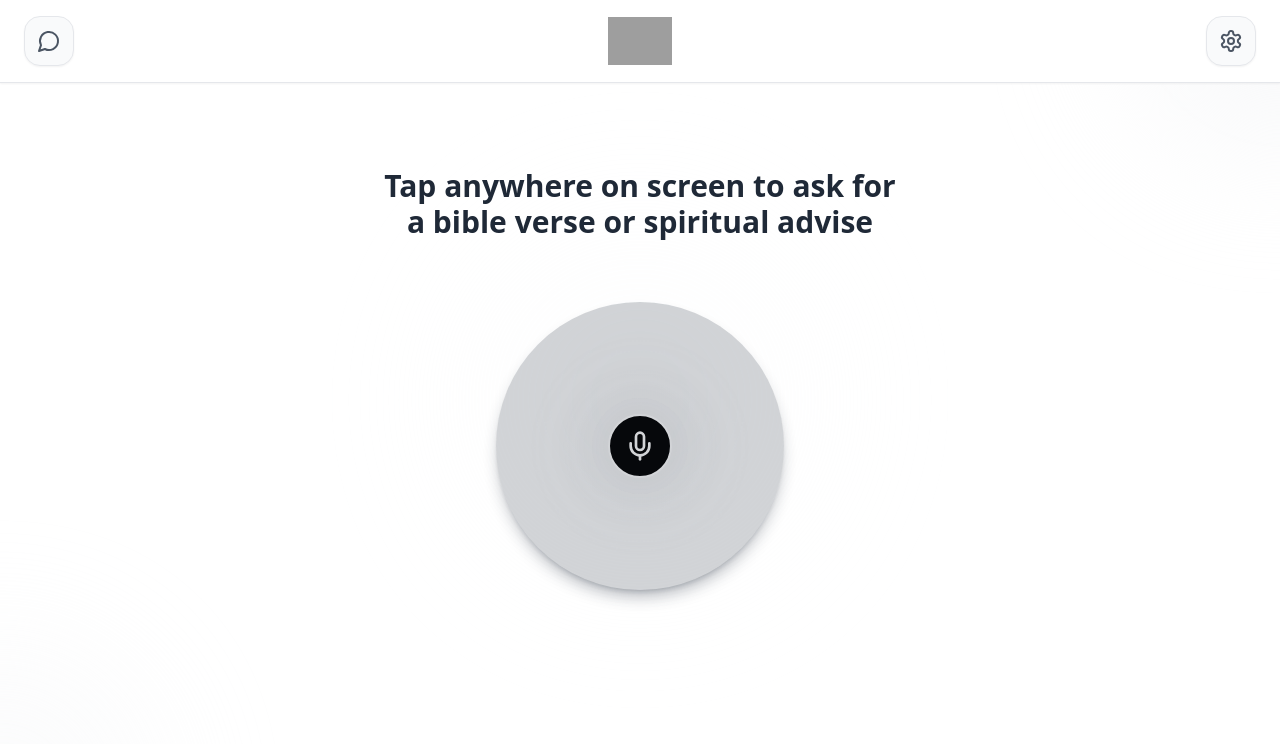
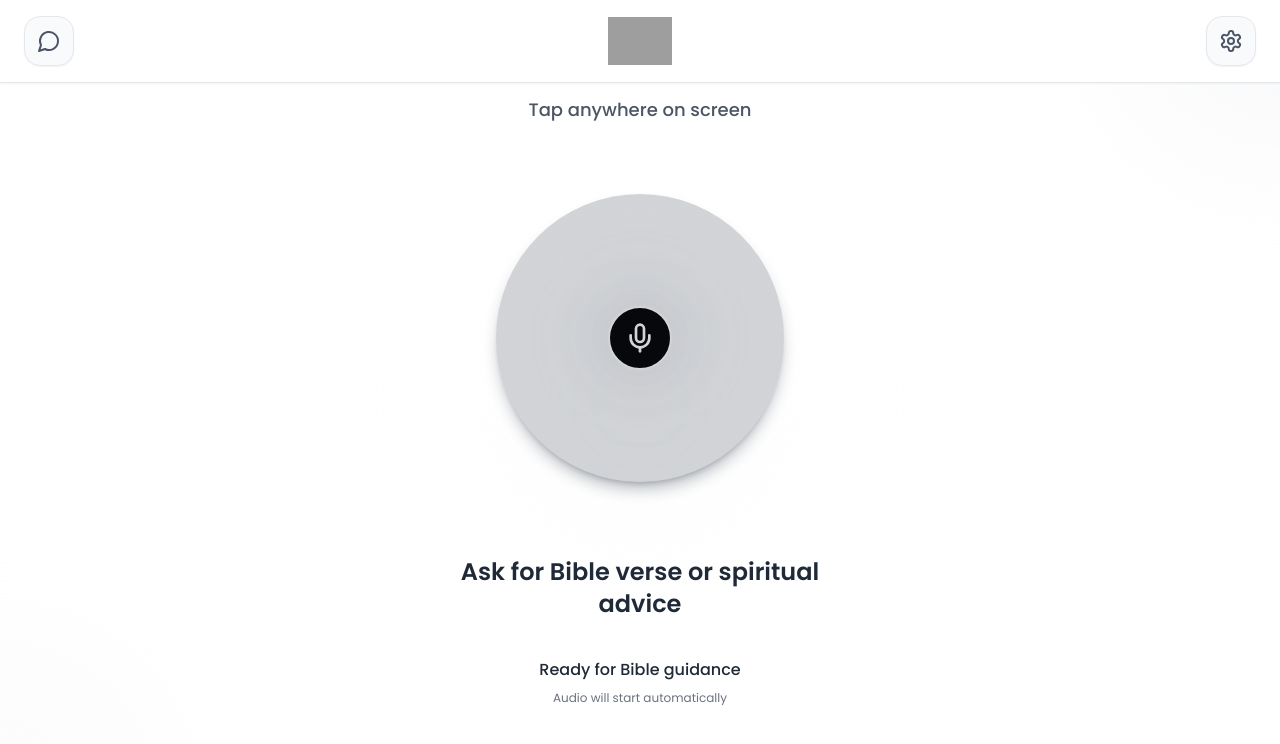
Before and after one commit to rergisb/biblev2, a React (Vite) app: page / in a window 1280 px wide. Shown: the top 744 px of the page. Built offline with nearby package versions, Linux system fonts and the light colour scheme; no server answers; grey boxes are pictures that could not be loaded.

Commit message:
Update font to Poppins and split text layout

```diff
--- a/index.html
+++ b/index.html
@@ -5,6 +5,9 @@
     <link rel="icon" type="image/svg+xml" href="/vite.svg" />
     <meta name="viewport" content="width=device-width, initial-scale=1.0" />
     <title>ElevenLabs Voice Assistant App</title>
+    <link rel="preconnect" href="https://fonts.googleapis.com">
+    <link rel="preconnect" href="https://fonts.gstatic.com" crossorigin>
+    <link href="https://fonts.googleapis.com/css2?family=Poppins:wght@300;400;500;600;700&display=swap" rel="stylesheet">
   </head>
   <body>
     <div id="root"></div>
--- a/src/App.tsx
+++ b/src/App.tsx
@@ -527,10 +527,10 @@ function App() {
         </div>
       </header>
 
-      {/* Big Bold Text Below Header */}
-      <div className="fixed top-24 left-0 right-0 z-20 flex justify-center" style={{ marginTop: '72px' }}>
-        <p className="text-3xl font-bold text-gray-800 text-center px-6">
-          Tap anywhere on screen to ask for<br />a bible verse or spiritual advise
+      {/* Tap anywhere text - closer to navigation bar */}
+      <div className="fixed top-20 left-0 right-0 z-20 flex justify-center pt-4">
+        <p className="text-lg font-medium text-gray-600 text-center px-6">
+          Tap anywhere on screen
         </p>
       </div>
 
@@ -541,8 +541,8 @@ function App() {
         <div className="absolute top-1/2 left-1/2 transform -translate-x-1/2 -translate-y-1/2 w-96 h-96 bg-gray-50 rounded-full blur-3xl opacity-20"></div>
       </div>
 
-      {/* Main Content Container - adjusted for header and big text */}
-      <div className="relative z-10 min-h-screen flex flex-col items-center justify-center p-6" style={{ paddingTop: '180px' }}>
+      {/* Main Content Container */}
+      <div className="relative z-10 min-h-screen flex flex-col items-center justify-center p-6" style={{ paddingTop: '120px' }}>
 
         {/* Central Visualizer Area */}
         <div className="flex-1 flex items-center justify-center w-full max-w-md">
@@ -556,6 +556,13 @@ function App() {
               onClick={handleVisualizerClick}
             />
           </div>
+        </div>
+
+        {/* Ask for Bible verse text - below the overlay */}
+        <div className="w-full max-w-md text-center mb-8">
+          <p className="text-2xl font-semibold text-gray-800 px-6">
+            Ask for Bible verse or spiritual advice
+          </p>
         </div>
 
         {/* Status Text Area */}
@@ -587,6 +594,64 @@ function App() {
               </p>
             </div>
           )}
+
+          {/* Status Messages */}
+          <div className="text-center min-h-[60px] flex items-center justify-center">
+            {isPlayingGreeting ? (
+              <div className="space-y-1">
+                <div className="flex items-center justify-center gap-3">
+                  <div className="w-2 h-2 bg-gray-700 rounded-full animate-pulse"></div>
+                  <p className="text-gray-700 font-medium">Welcome to your Bible companion...</p>
+                </div>
+                <p className="text-gray-500 text-xs">Tap anywhere to stop</p>
+              </div>
+            ) : isRecording ? (
+              <div className="space-y-2">
+                <div className="flex items-center justify-center gap-2">
+                  <div className="w-2 h-2 bg-gray-800 rounded-full animate-pulse"></div>
+                  <p className="text-gray-800 font-medium">Listening...</p>
+                </div>
+                <p className="text-gray-600 text-sm">
+                  {isMobile ? 'Speak clearly and wait for processing' : 'Share your heart or ask for guidance'}
+                </p>
+                {pendingTranscript && (
+                  <p className="text-gray-700 text-xs italic">"{pendingTranscript}"</p>
+                )}
+              </div>
+            ) : isProcessing ? (
+              <div className="flex items-center justify-center gap-3">
+                <div className="flex gap-1">
+                  <div className="w-2 h-2 bg-gray-700 rounded-full animate-bounce"></div>
+                  <div className="w-2 h-2 bg-gray-800 rounded-full animate-bounce" style={{ animationDelay: '0.1s' }}></div>
+                  <div className="w-2 h-2 bg-gray-600 rounded-full animate-bounce" style={{ animationDelay: '0.2s' }}></div>
+                </div>
+                <span className="text-gray-700 font-medium">Seeking wisdom...</span>
+              </div>
+            ) : isPlayingAudio ? (
+              <div className="space-y-1">
+                <div className="flex items-center justify-center gap-3">
+                  <div className="w-2 h-2 bg-gray-700 rounded-full animate-pulse"></div>
+                  <span className="text-gray-700 font-medium">🔊 Speaking God's word...</span>
+                </div>
+                <p className="text-gray-500 text-xs">Tap anywhere to stop and speak</p>
+              </div>
+            ) : (
+              <div className="text-center">
+                <p className="text-gray-800 font-medium mb-2">Ready for Bible guidance</p>
+                <p className="text-gray-500 text-xs">
+                  {!userHasInteracted ?
+                    'Audio will start automatically' :
+                    'Tap anywhere on the screen to speak'
+                  }
+                </p>
+                {isMobile && !userHasInteracted && (
+                  <p className="text-gray-400 text-xs mt-1">
+                    📱 Voice greeting will play automatically
+                  </p>
+                )}
+              </div>
+            )}
+          </div>
         </div>
 
         {/* Bottom Spacing */}
--- a/src/index.css
+++ b/src/index.css
@@ -1,6 +1,12 @@
+@import url('https://fonts.googleapis.com/css2?family=Poppins:wght@300;400;500;600;700&display=swap');
 @tailwind base;
 @tailwind components;
 @tailwind utilities;
+
+/* Set Poppins as the default font family */
+body {
+  font-family: 'Poppins', sans-serif;
+}
 
 /* Custom scrollbar styles */
 .scrollbar-thin {
```
